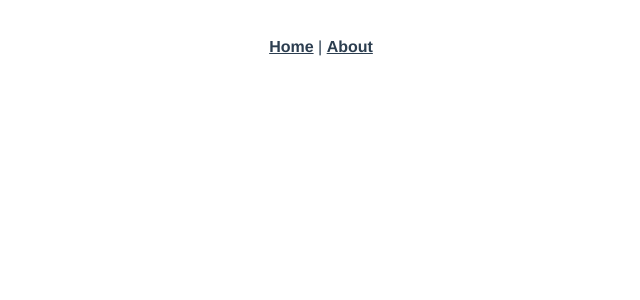
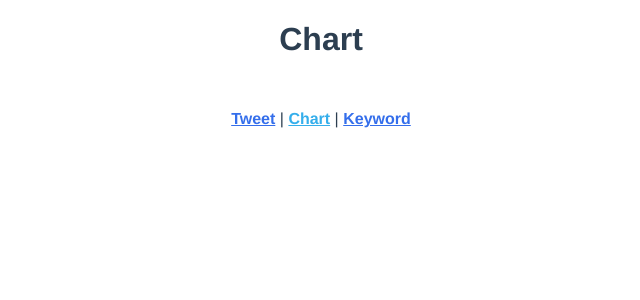
Before and after one commit to DryCreations/Twitter-Sentiment, a Vue app in the folder frontend/: page /Chart in a window 1280 px wide. Shown: the top 300 px of the page, without its empty margins (319-959 px from the left). Built offline with nearby package versions, Linux system fonts and the light colour scheme.

Commit message:
added all the pages and header

```diff
--- a/frontend/src/App.vue
+++ b/frontend/src/App.vue
@@ -1,10 +1,11 @@
 <template>
   <div id="app">
+    <router-view/>
     <div id="nav">
-      <router-link to="/">Home</router-link> |
-      <router-link to="/about">About</router-link>
+      <router-link to="/">Tweet</router-link> |
+      <router-link to="/Chart">Chart</router-link> |
+      <router-link to="/KeyWord">Keyword</router-link>
     </div>
-    <router-view/>
   </div>
 </template>
 
@@ -22,10 +23,10 @@
 
   a {
     font-weight: bold;
-    color: #2c3e50;
+    color: #346eeb;
 
     &.router-link-exact-active {
-      color: #42b983;
+      color: #34aeeb;
     }
   }
 }
--- /dev/null
+++ b/frontend/src/components/TopBar.vue
@@ -0,0 +1,14 @@
+<template>
+  <div class="hello">
+    <h1>{{ title }}</h1>
+    </div>
+</template>
+
+<script>
+export default {
+  name: 'TopBar',
+  props: {
+    title: String
+  }
+}
+</script>
--- a/frontend/src/router/index.js
+++ b/frontend/src/router/index.js
@@ -1,6 +1,8 @@
 import Vue from 'vue'
 import VueRouter from 'vue-router'
-import Home from '../views/Home.vue'
+import Tweet from '../views/Tweet.vue'
+import Chart from '../views/Chart.vue'
+import KeyWord from '../views/KeyWord.vue'
 
 Vue.use(VueRouter)
 
@@ -8,17 +10,17 @@ const routes = [
   {
     path: '/',
     name: 'Home',
-    component: Home
+    component: Tweet
   },
   {
-    path: '/about',
-    name: 'About',
-    // route level code-splitting
-    // this generates a separate chunk (about.[hash].js) for this route
-    // which is lazy-loaded when the route is visited.
-    component: function () {
-      return import(/* webpackChunkName: "about" */ '../views/About.vue')
-    }
+    path: '/Chart',
+    name: 'Chart',
+    component: Chart
+  },
+  {
+    path: '/KeyWord',
+    name: 'KeyWord',
+    component: KeyWord
   }
 ]
 
--- /dev/null
+++ b/frontend/src/views/Chart.vue
@@ -0,0 +1,17 @@
+<template>
+  <div class="Chart">
+    <TopBar title="Chart"/>
+  </div>
+</template>
+
+<script>
+// @ is an alias to /src
+import TopBar from '@/components/TopBar.vue'
+
+export default {
+  name: 'Chart',
+  components: {
+    TopBar
+  }
+}
+</script>
--- /dev/null
+++ b/frontend/src/views/Tweet.vue
@@ -0,0 +1,17 @@
+<template>
+  <div class="Tweet">
+    <TopBar title="Tweet"/>
+  </div>
+</template>
+
+<script>
+// @ is an alias to /src
+import TopBar from '@/components/TopBar.vue'
+
+export default {
+  name: 'Tweet',
+  components: {
+    TopBar
+  }
+}
+</script>
```
Also changed, not shown: frontend/src/views/KeyWord.vue (added), 1 other file (tests, documents, lock files or other folders).
